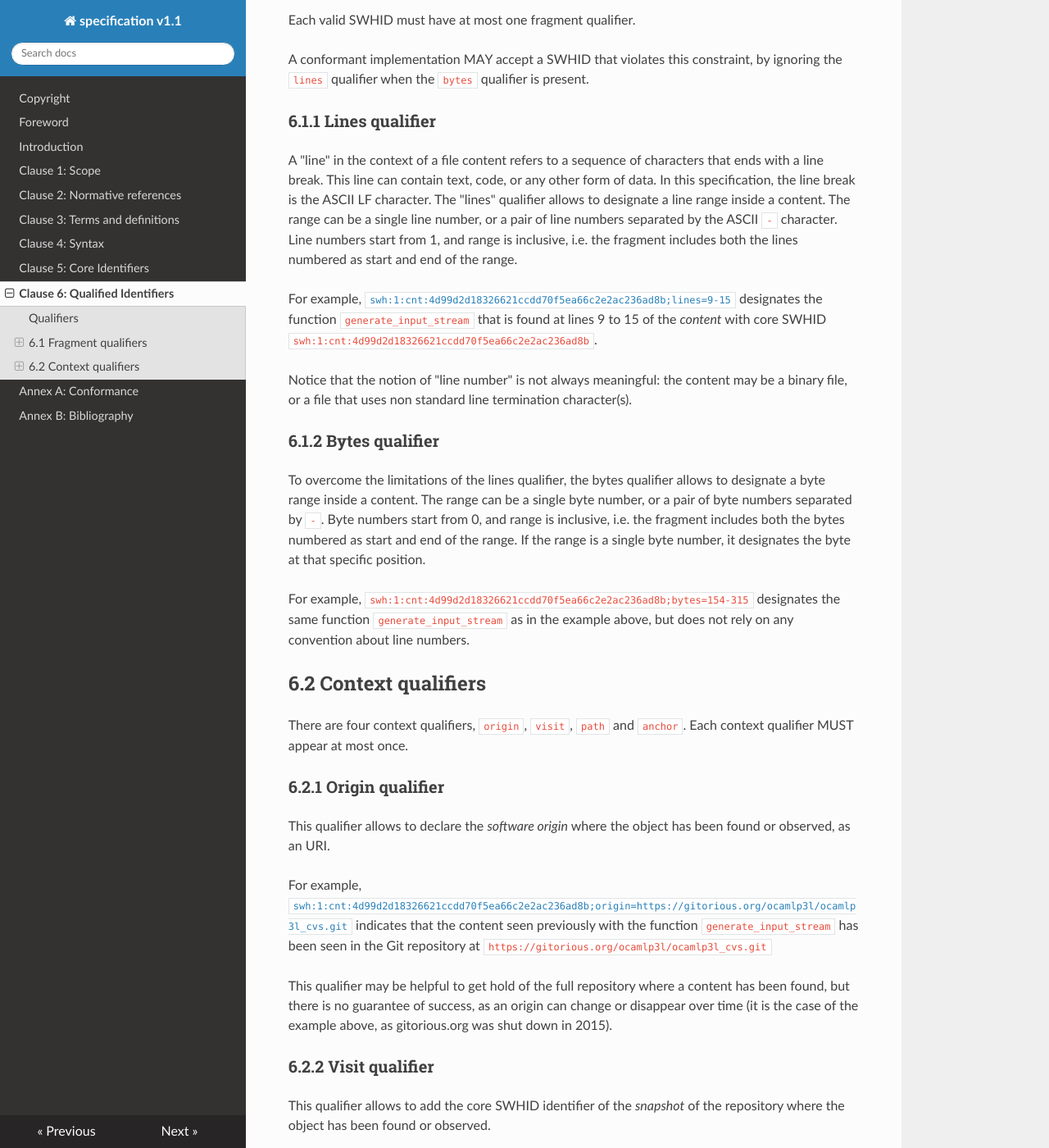
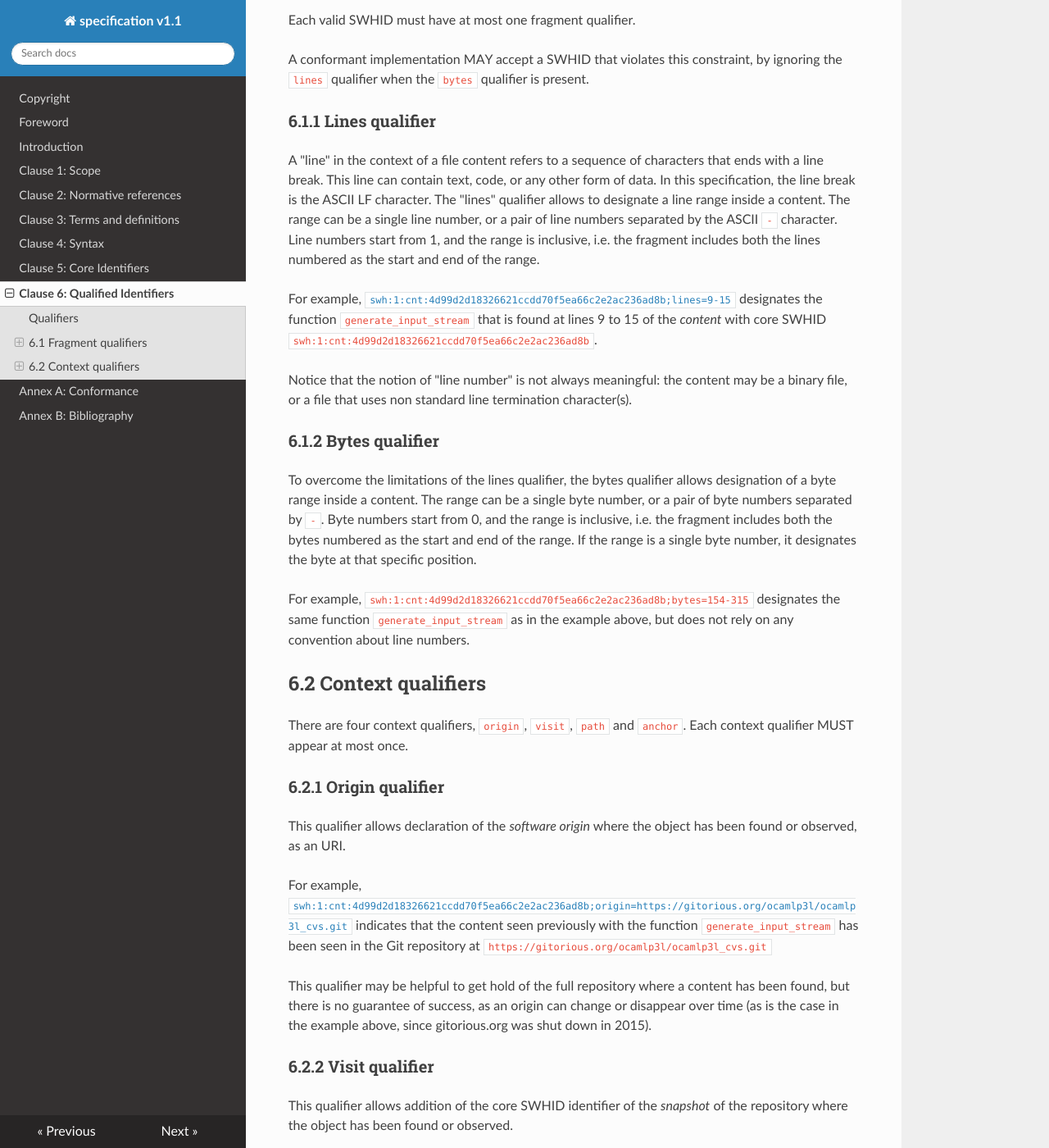
Before and after one commit to swhid/specification, an MkDocs documentation site: the page built from Chapters/6.Qualified_identifiers.md, in a window 1280 px wide and 1400 px high, scrolled down 712 px. Shown: the whole window at 82% size. Built offline with MkDocs 1.6.1, drawn with Linux system fonts in a browser that asks for light colours; nearby versions of some CDN libraries; some of the changed text lies outside the part shown.

Commit message:
Update 6.Qualified_identifiers.md
Trivial grammar edits

Signed-off-by: Simon Phipps <1368723+webmink@users.noreply.github.com>

```diff
--- a/Chapters/6.Qualified_identifiers.md
+++ b/Chapters/6.Qualified_identifiers.md
@@ -36,7 +36,7 @@ by ignoring the `lines` qualifier when the `bytes` qualifier is present.
 A "line" in the context of a file content refers to a sequence of characters that ends with a line break. This line can contain text, code, or any other form of data. In this specification, the line break is the ASCII LF character.
 The "lines" qualifier allows to designate a line range inside a content.
 The range can be a single line number, or a pair of line numbers separated by the ASCII `-` character.
-Line numbers start from 1, and range is inclusive, i.e. the fragment includes both the lines numbered as start and end of the range.
+Line numbers start from 1, and the range is inclusive, i.e. the fragment includes both the lines numbered as the start and end of the range.
 
 For example, [`swh:1:cnt:4d99d2d18326621ccdd70f5ea66c2e2ac236ad8b;lines=9-15`](https://archive.softwareheritage.org/swh:1:cnt:4d99d2d18326621ccdd70f5ea66c2e2ac236ad8b;lines=9-15)
 designates the function `generate_input_stream` that is found at lines 9 to 15 of the *content* with core SWHID `swh:1:cnt:4d99d2d18326621ccdd70f5ea66c2e2ac236ad8b`.
@@ -47,8 +47,8 @@ may be a binary file, or a file that uses non standard line termination characte
 ### 6.1.2 Bytes qualifier
 
 To overcome the limitations of the lines qualifier, the bytes qualifier allows
-to designate a byte range inside a content.  The range can be a single byte number, or a pair of byte numbers separated by `-`.
-Byte numbers start from 0, and range is inclusive, i.e. the fragment includes both the bytes numbered as start and end of the range.
+designation of a byte range inside a content.  The range can be a single byte number, or a pair of byte numbers separated by `-`.
+Byte numbers start from 0, and the range is inclusive, i.e. the fragment includes both the bytes numbered as the start and end of the range.
 If the range is a single byte number, it designates the byte at that specific position.
 
 For example, `swh:1:cnt:4d99d2d18326621ccdd70f5ea66c2e2ac236ad8b;bytes=154-315`
@@ -63,7 +63,7 @@ Each context qualifier MUST appear at most once.
 
 ### 6.2.1 Origin qualifier
 
-This qualifier allows to declare the *software origin* where the
+This qualifier allows declaration of the *software origin* where the
 object has been found or observed, as an URI.
 
 For example, [`swh:1:cnt:4d99d2d18326621ccdd70f5ea66c2e2ac236ad8b;origin=https://gitorious.org/ocamlp3l/ocamlp3l_cvs.git`](https://archive.softwareheritage.org/swh:1:cnt:4d99d2d18326621ccdd70f5ea66c2e2ac236ad8b;origin=https://gitorious.org/ocamlp3l/ocamlp3l_cvs.git)
@@ -72,12 +72,12 @@ been seen in the Git repository at `https://gitorious.org/ocamlp3l/ocamlp3l_cvs.
 
 This qualifier may be helpful to get hold of the full repository where a
 content has been found, but there is no guarantee of success, as an origin
-can change or disappear over time (it is the case of the example above, as
+can change or disappear over time (as is the case in the example above, since
 gitorious.org was shut down in 2015).
 
 ### 6.2.2 Visit qualifier
 
-This qualifier allows to add the core SWHID identifier of the *snapshot*
+This qualifier allows addition of the core SWHID identifier of the *snapshot*
 of the repository where the object has been found or observed.
 
 For example, [`swh:1:cnt:4d99d2d18326621ccdd70f5ea66c2e2ac236ad8b;origin=https://gitorious.org/ocamlp3l/ocamlp3l_cvs.git;visit=swh:1:snp:d7f1b9eb7ccb596c2622c4780febaa02549830f9`](https://archive.softwareheritage.org/swh:1:cnt:4d99d2d18326621ccdd70f5ea66c2e2ac236ad8b;origin=https://gitorious.org/ocamlp3l/ocamlp3l_cvs.git;visit=swh:1:snp:d7f1b9eb7ccb596c2622c4780febaa02549830f9)
@@ -90,7 +90,7 @@ Otherwise, it MUST be ignored.
 
 ### 6.2.3 Path qualifier
 
-This qualifier allows to declare the *absolute file path*, from the *root
+This qualifier allows declaration of the *absolute file path*, from the *root
 directory* associated to the *anchor node*, to the object designated by the core
 SWHID identifier; when the anchor denotes a directory, a revision or a release,
 the root directory is uniquely determined; when the anchor denotes a snapshot,
@@ -108,7 +108,7 @@ Otherwise, it MUST be ignored.
 ### 6.2.4 Anchor qualifier
 
 This qualifier is used in conjunction with the `path` qualifier.
-It allows to identify a node in the Merkle DAG relative to which
+It allows identification of a node in the Merkle DAG relative to which
 a *path to the object* is specified, as the core identifier of a directory,
 a revision, a release or a snapshot. See the example provided for the
 `path` qualifier.
@@ -135,7 +135,7 @@ Note that the order of the qualifiers does not matter for comparison purposes.
 
 ### 6.4 Recommendations
 
-We recommend to equip identifiers meant to be shared with as many
+We recommend equipping identifiers meant for sharing with as many
 qualifiers as possible. While qualifiers may be listed in any order, it
 is good practice to present them in the following canonical order:
 `origin`, `visit`, `anchor`, `path`, `lines` or `bytes`.
```
Also changed, not shown: other parts of Chapters/6.Qualified_identifiers.md (+1 -1 lines).
